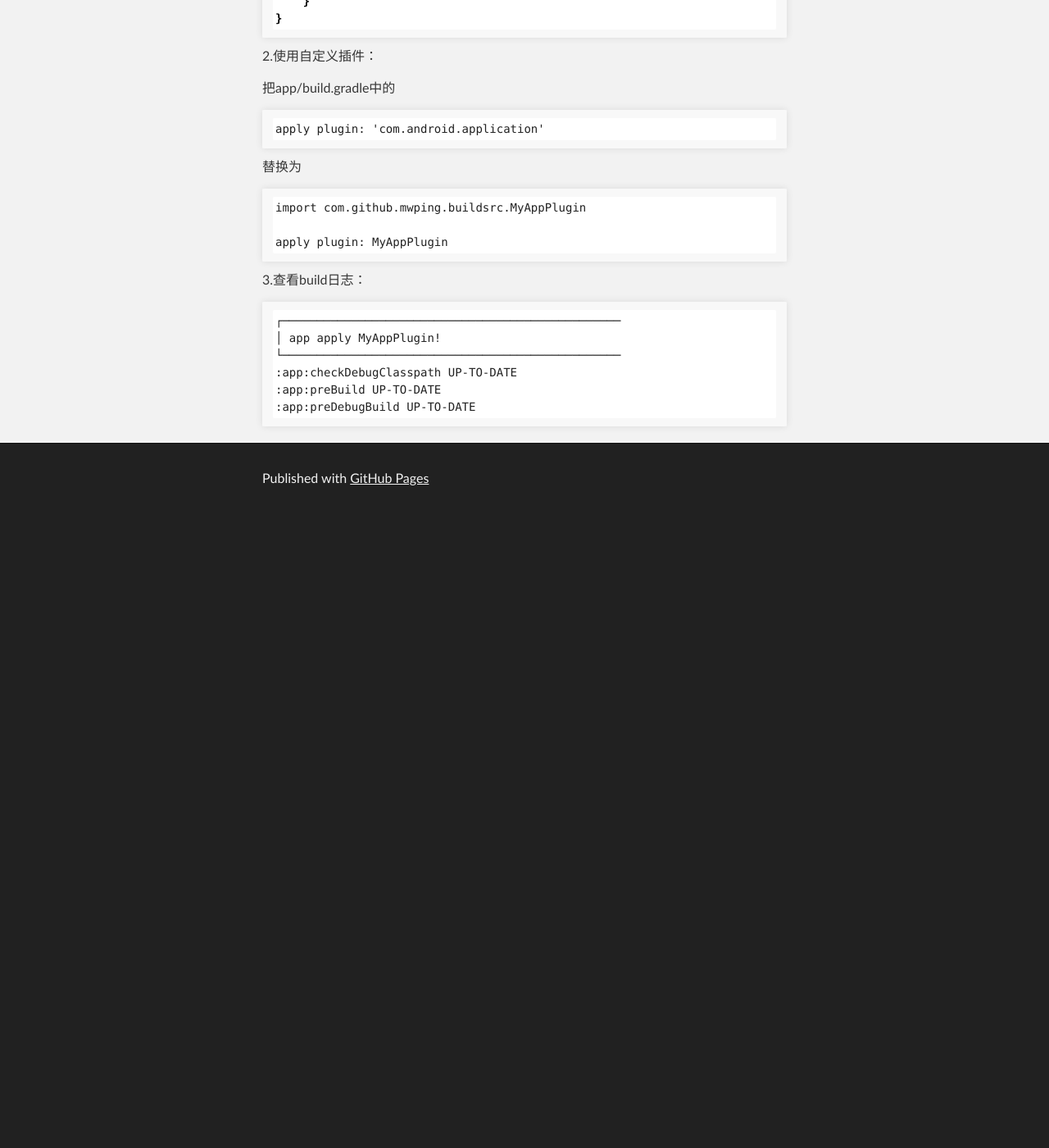
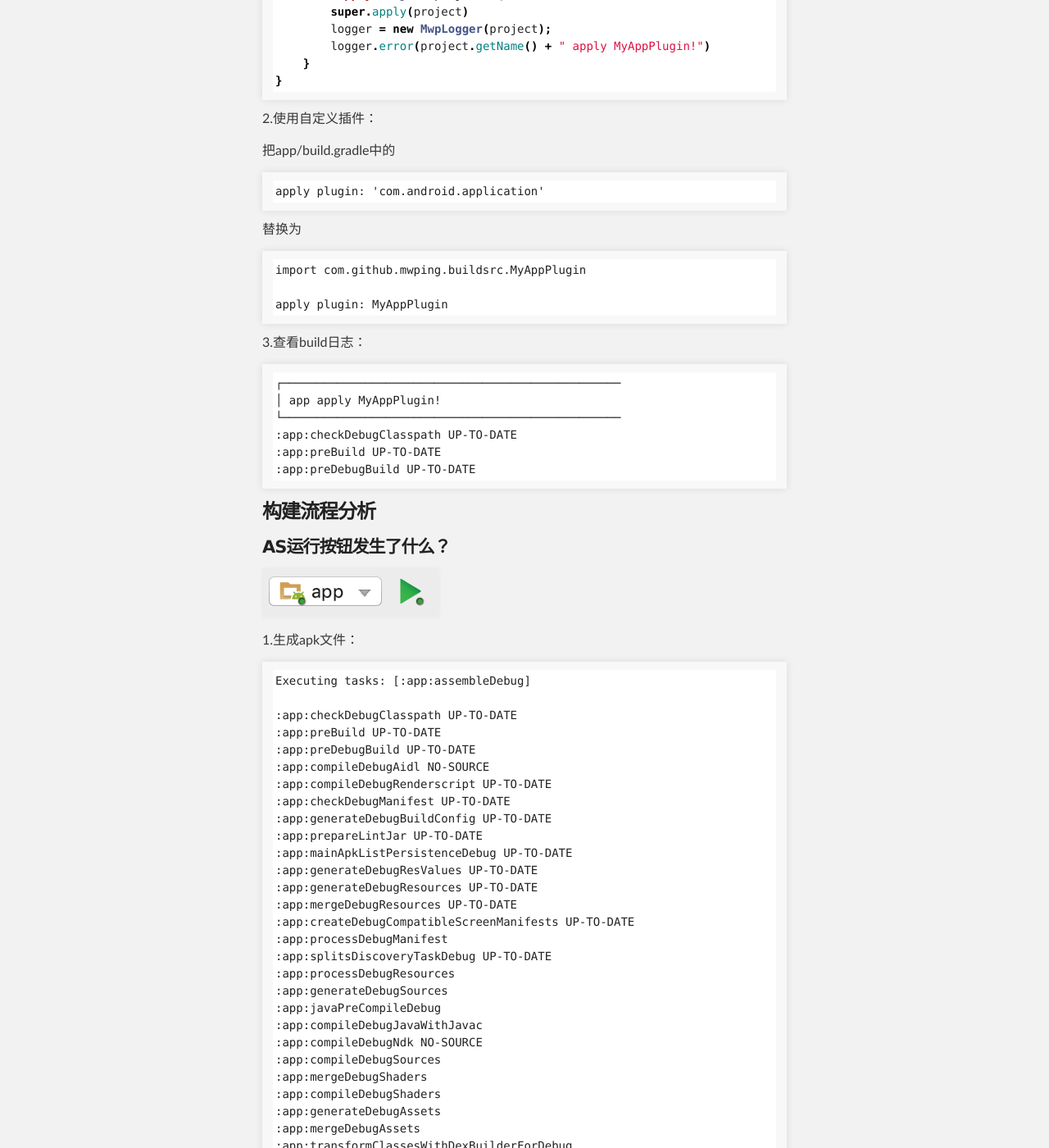
Before and after one commit to mwping/mwping.github.io, a Jekyll site: the page built from android/build-app.md, in a window 1280 px wide and 1400 px high, scrolled down 3287 px. Shown: the whole window at 82% size. Built offline with Jekyll 4.4.1, drawn with Linux system fonts in a browser that asks for light colours; our own code applies the rules of GitHub Pages for plain Markdown files; before the commit the page ends 3917 px from its top, so only the background shows below that; some of the changed text lies outside the part shown.

Commit message:
add run app

````diff
--- a/android/build-app.md
+++ b/android/build-app.md
@@ -9,6 +9,9 @@
   1. [配置源码](#2.1)
   2. [找到插件主类](#2.2)
   3. [自定义AppPlugin](#2.3)
+
+* ##### [构建流程分析](#3)
+  1. [AS运行按钮发生了什么？](#3.1)
 
 <h3 id="1">构建流程简介</h3>
 
@@ -106,3 +109,63 @@ apply plugin: MyAppPlugin
 :app:preBuild UP-TO-DATE
 :app:preDebugBuild UP-TO-DATE
 ```
+
+<h3 id="3">构建流程分析</h3>
+
+<h4 id="3.1">AS运行按钮发生了什么？</h4>
+
+![](../assets/images/app-run.png)
+
+1.生成apk文件：
+```
+Executing tasks: [:app:assembleDebug]
+
+:app:checkDebugClasspath UP-TO-DATE
+:app:preBuild UP-TO-DATE
+:app:preDebugBuild UP-TO-DATE
+:app:compileDebugAidl NO-SOURCE
+:app:compileDebugRenderscript UP-TO-DATE
+:app:checkDebugManifest UP-TO-DATE
+:app:generateDebugBuildConfig UP-TO-DATE
+:app:prepareLintJar UP-TO-DATE
+:app:mainApkListPersistenceDebug UP-TO-DATE
+:app:generateDebugResValues UP-TO-DATE
+:app:generateDebugResources UP-TO-DATE
+:app:mergeDebugResources UP-TO-DATE
+:app:createDebugCompatibleScreenManifests UP-TO-DATE
+:app:processDebugManifest
+:app:splitsDiscoveryTaskDebug UP-TO-DATE
+:app:processDebugResources
+:app:generateDebugSources
+:app:javaPreCompileDebug
+:app:compileDebugJavaWithJavac
+:app:compileDebugNdk NO-SOURCE
+:app:compileDebugSources
+:app:mergeDebugShaders
+:app:compileDebugShaders
+:app:generateDebugAssets
+:app:mergeDebugAssets
+:app:transformClassesWithDexBuilderForDebug
+:app:transformDexArchiveWithExternalLibsDexMergerForDebug
+:app:transformDexArchiveWithDexMergerForDebug
+:app:mergeDebugJniLibFolders
+:app:transformNativeLibsWithMergeJniLibsForDebug
+:app:checkDebugLibraries
+:app:processDebugJavaRes NO-SOURCE
+:app:transformResourcesWithMergeJavaResForDebug
+:app:validateSigningDebug
+:app:packageDebug
+:app:assembleDebug
+
+BUILD SUCCESSFUL in 12s
+27 actionable tasks: 16 executed, 11 up-to-date
+```
+2.复制apk到手机、安装apk、启动MainActivity:
+![](../assets/images/run-log.png)
+
+分别对应3个adb命令：
+```
+$ adb push
+$ adb shell pm install
+$ adb shell am start
+```
````
Also changed, not shown: assets/images/app-run.png (added), assets/images/run-log.png (added).
